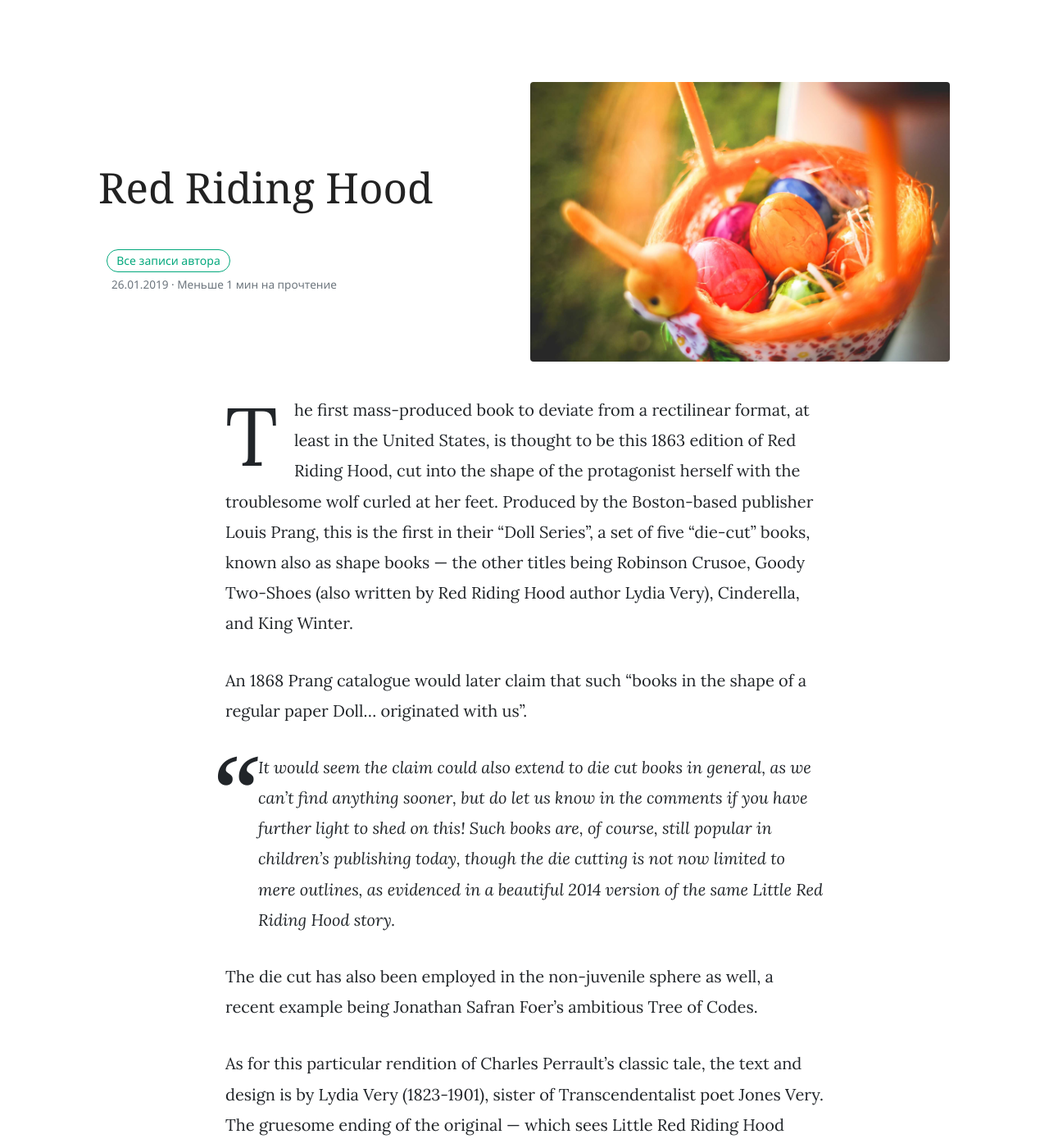
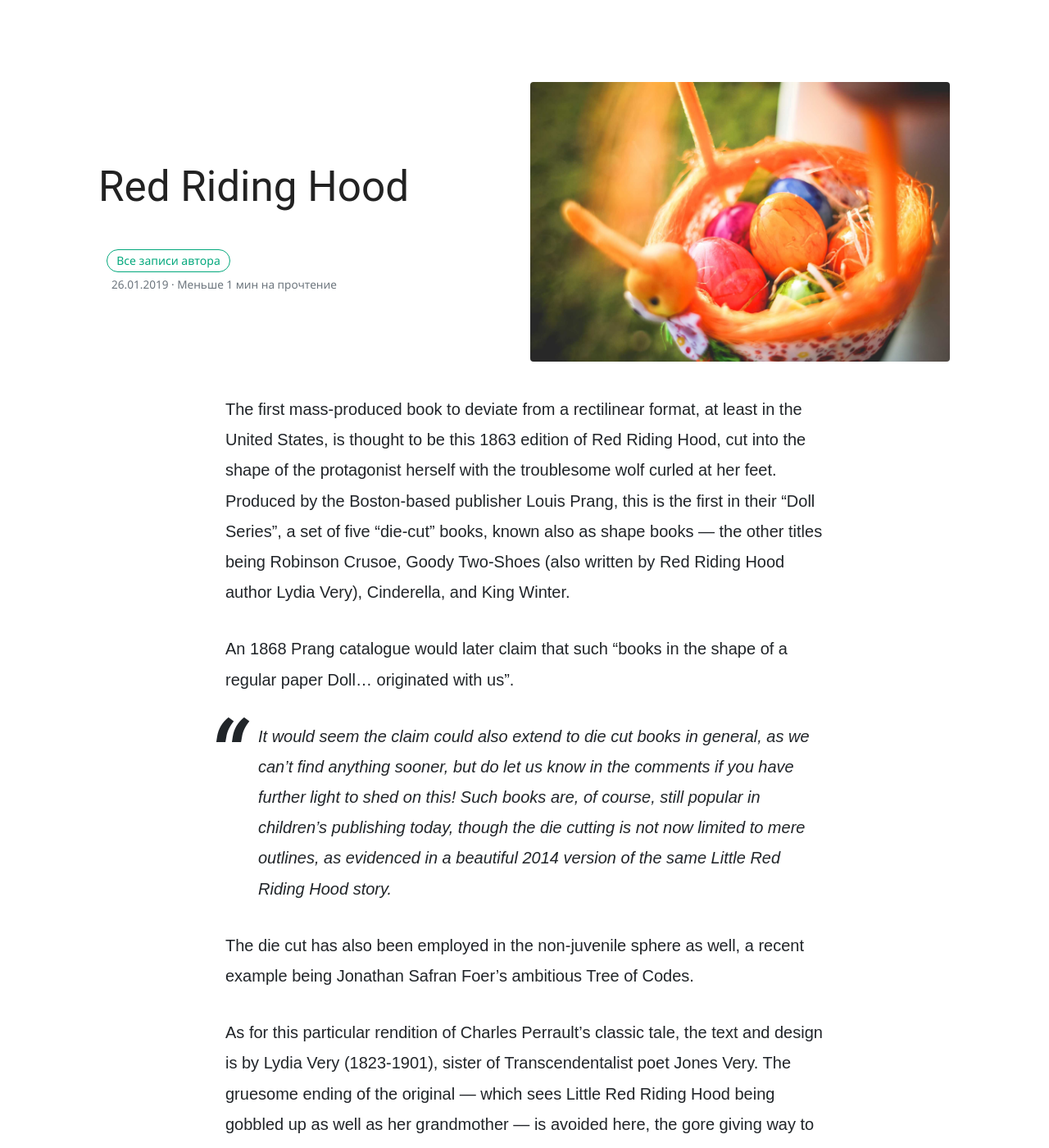
Before and after one commit to DaniilChizhevskii/Coding-Ti.me, a Jekyll site: the page built from _posts/2019-01-26-red-riding.md, in a window 1280 px wide and 1400 px high. Shown: the whole window at 82% size. Built offline with Jekyll 4.4.1, drawn with Linux system fonts in a browser that asks for light colours; nearby versions of some CDN libraries; comment, search, counter and statistics services are not loaded.

Commit message:
Update theme.css

```diff
--- a/assets/css/theme.css
+++ b/assets/css/theme.css
@@ -654,10 +654,10 @@ footer {
 article {
 	font-size:20px;
 	line-height:1.86;
-    font-family:Lora;
+    font-family:Arial;
 }
 .article-headline {
-    font-family: Georgia,Times,"Times New Roman",serif;
+    font-family: Roboto,Arial,"Times New Roman",serif;
     font-size: 3.2rem;
     font-weight: 400;
     line-height: 1.15;
@@ -674,20 +674,13 @@ article blockquote {
 }
 article blockquote:before {
 	content:"“";
-	font-family:Georgia;
+	font-family:Roboto;
 	font-size:8rem;
 	margin:-1rem 2rem 0 -3.9rem;
 	position:absolute;
 	opacity:1;
 	float:left;
 	line-height:1;
-}
-article:first-letter {
-	float:left;
-	font-size:5em;
-	line-height:1;
-	margin:0 .2em 0 0;
-	vertical-align:top;
 }
 article h1,article h2,article h3,article h4,article h5,article h6,article .h1,article .h2,article .h3,article .h4,article .h5,article .h6 {
 	margin-bottom:2rem;
```
